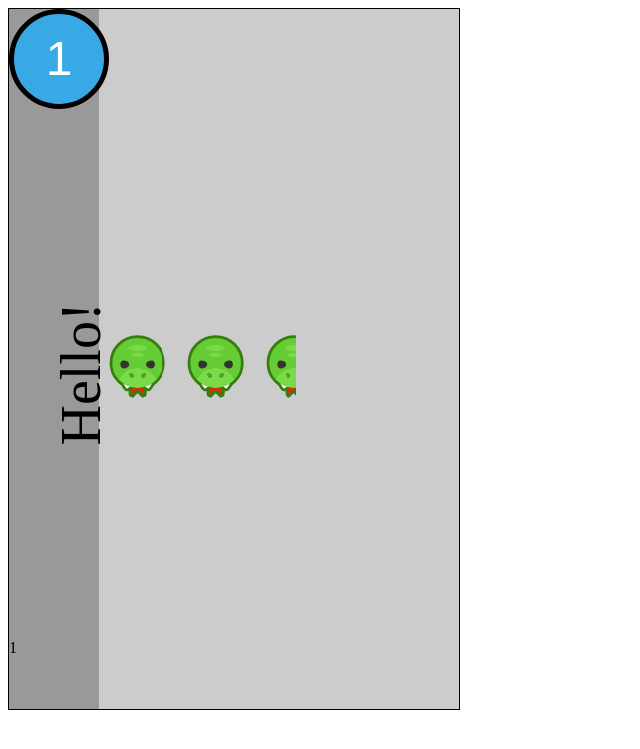
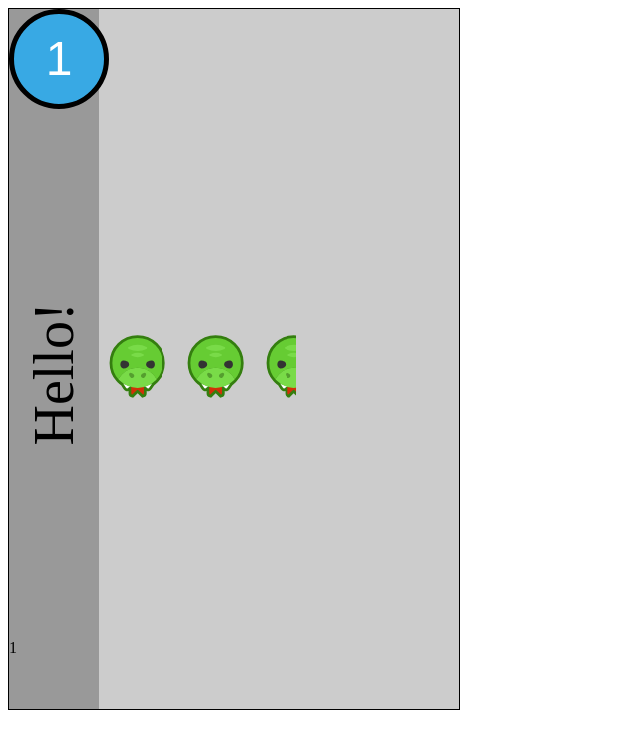
Before and after one commit to daviesian/staks, a Flask app: page /card in a window 1280 px wide. Shown: the top 749 px of the page, without its empty margins (0-640 px from the left). Run offline with Flask 2, Linux system fonts and the light colour scheme.

Commit message:
Fix card name alignment.

```diff
--- a/static/css/card.css
+++ b/static/css/card.css
@@ -26,6 +26,7 @@
 .card .info-bar .card-name-container {
     flex-grow: 1;
     display: flex;
+    justify-content: center;
 }
 
 .card-name-container .card-name {
@@ -33,6 +34,7 @@
     transform-origin: center;
     margin: auto;
     font-size: 3.5em;
+    white-space: nowrap;
 }
 
 .info-bar .card-level {
```
